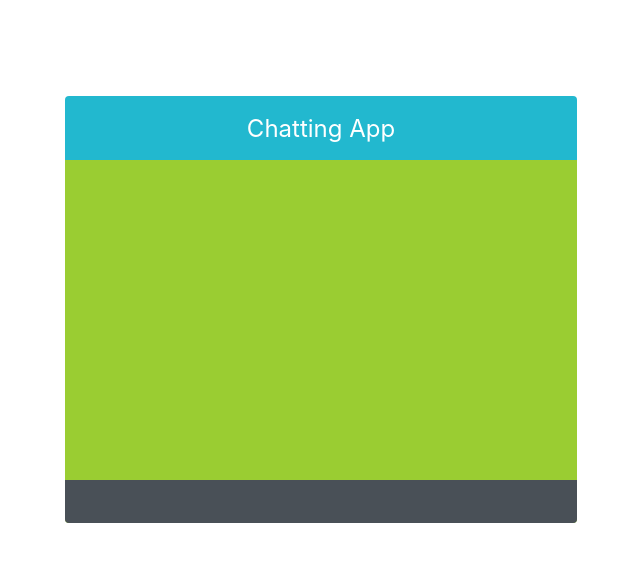
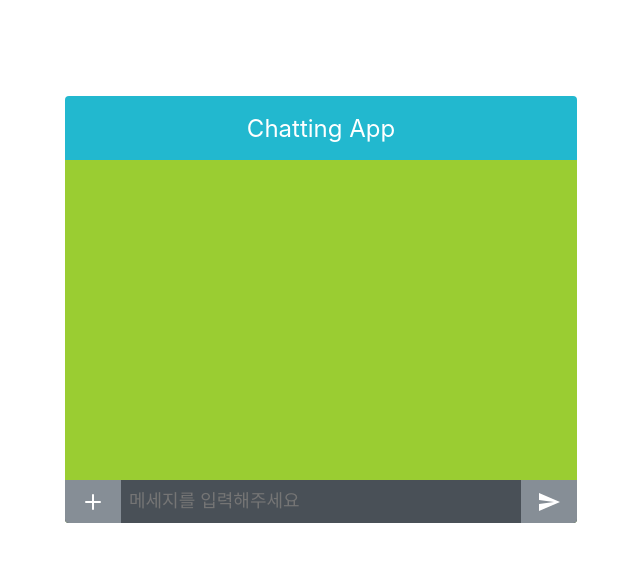
Before and after one commit to wlswnsgh/ReactCattingProject, a React (Create React App) app: page / in a window 1280 px wide. Shown: the top 562 px of the page, without its empty margins (319-959 px from the left). Built offline with nearby package versions, Linux system fonts and the light colour scheme.

Commit message:
24.05.27

```diff
--- a/src/Commtent/Insert.jsx
+++ b/src/Commtent/Insert.jsx
@@ -1,6 +1,7 @@
 import React, { useState } from 'react';
 import styled from "styled-components";
-
+import { MdSend } from "react-icons/md"
+import { FiPlus } from "react-icons/fi";
 const TodoInsertWrapper = styled.form`
   display: flex;
   background: #495057;
@@ -15,6 +16,22 @@ const StyledInput = styled.input`
   line-height: 1.5;
   color: white;
   flex: 1;
+`;
+
+const StyledButton = styled.button`
+  border: none;
+  background: #868e96;
+  color: white;
+  padding: 0 1rem;
+  font-size: 1.5rem;
+  display: flex;
+  align-items: center;
+  cursor: pointer;
+  transition: 0.2s background ease-in;
+
+  &:hover {
+    background: #adb5bd;
+  }
 `;
 
 function Insert({ onInsert }) {
@@ -37,11 +54,18 @@ function Insert({ onInsert }) {
 
     return (
         <TodoInsertWrapper onSubmit={handleSubmit}>
+            <StyledButton>
+              <FiPlus />
+            </StyledButton>
             <StyledInput
                 type='text'
                 onChange={handleChange}
                 value={value}
+                placeholder="메세지를 입력해주세요"
             />
+            <StyledButton type='submit'>
+              <MdSend />
+            </StyledButton>
         </TodoInsertWrapper>
     );
 }
--- a/src/Commtent/List.jsx
+++ b/src/Commtent/List.jsx
@@ -12,9 +12,9 @@ function List({ todos }) {
     return (
         <TodoListWrapper>
             {todos.map((todo) => {
-               return <ListItem
-               key={todo.id} todo={todo}
-               />;
+            return <ListItem
+            key={todo.id} todo={todo}
+            />;
             })}
         </TodoListWrapper>
     );
--- a/src/index.js
+++ b/src/index.js
@@ -3,7 +3,6 @@ import ReactDOM from 'react-dom/client';
 import './index.css';
 import App from './App';
 import reportWebVitals from './reportWebVitals';
-import { io } from "socket.io-client";
 
 
 const root = ReactDOM.createRoot(document.getElementById('root'));
```
Also changed, not shown: package.json (+8 -1 lines), src/App.js (+5 -3 lines), 1 other file (tests, documents, lock files or other folders).
